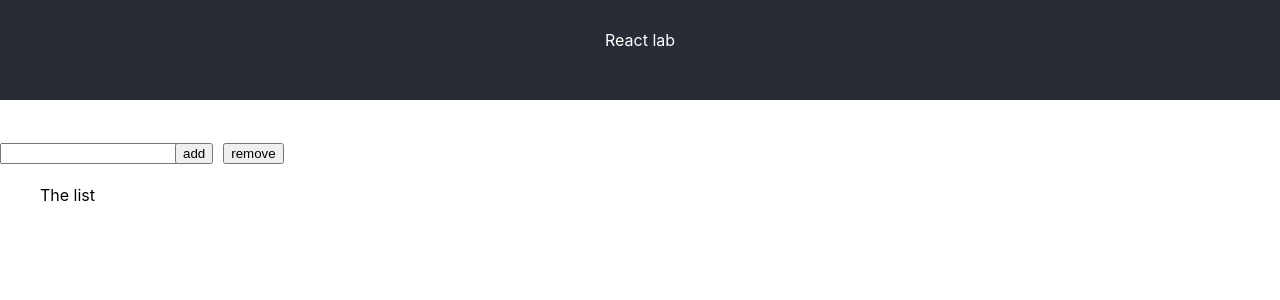
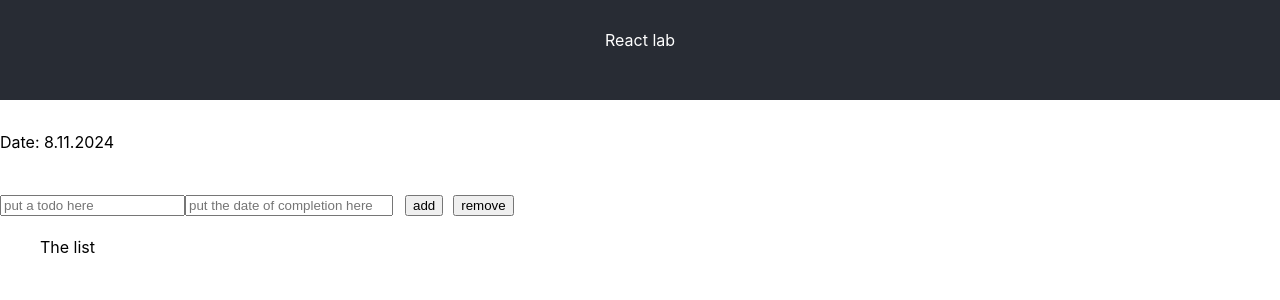
Before and after one commit to DenisV868/DenisV868.github.io, a React (Create React App) app: page / in a window 1280 px wide. Shown: the top 300 px of the page. Built offline with nearby package versions, Linux system fonts and the light colour scheme.

Commit message:
todo list project expanding

```diff
--- a/src/App.css
+++ b/src/App.css
@@ -46,7 +46,20 @@ input[type='text']{
 div.containerForList > button{
 
   position: relative;
-  left: 170px;
+  left: 400px;
   margin: 5px;
 
 }
+ul > li {
+  width: 500px;
+  display: block;
+  border: 1px solid darkgrey;
+  padding: 5px;
+}
+
+
+div > input[placeholder = "put the date of completion here"]{
+
+  width: 200px;
+
+}
--- a/src/App.js
+++ b/src/App.js
@@ -22,23 +22,36 @@ let techs = {
 }*/
 import List from "./tech";
 
-const InputVal = ({inputRef}) => {
+const date = new Date();
+const year = date.getFullYear();
+const month = date.getMonth() + 1;
+const day = date.getDate();
+let dateFormat = day + '.' + month + '.' + year;
 
-    return(<input type="text" ref={inputRef} />)
+
+const InputVal = ({inputRef,dateInputRef},) => {
+
+    return(<div>
+                <input type="text" placeholder={"put a todo here"} ref={inputRef}/>
+                < input type = "text" placeholder={"put the date of completion here"} ref = {dateInputRef}/>
+        </div>
+    )
 
 }
 
 function App() {
 
     const inputRef = createRef(null);
+    const dateInputRef = createRef(null)
 
     return (
     <div className="App">
       <header className="App-header">
         <p>React lab</p>
       </header>
-        <InputVal inputRef={inputRef} />
-        <List inputRef={inputRef}/>
+        <p>Date: {dateFormat}</p>
+        <InputVal inputRef={inputRef} dateInputRef={dateInputRef}/>
+        <List inputRef={inputRef} dateInputRef={dateInputRef}/>
     </div>
   );
 }
--- a/src/tech.js
+++ b/src/tech.js
@@ -60,17 +60,39 @@ const checkPrime = (n) => {
     return true;
 };*/
 
-const List = ({inputRef}) => {
+const List = ({inputRef,dateInputRef}) => {
 
     const [element, setElement] = useState([]);
     let input = inputRef
+    let dateInput = dateInputRef;
     function add() {
         if(inputRef.current) {
             input.current.focus();
+        }
+
+        let inputValue = inputRef.current?.value.trim();
+
+        if (dateInputRef.current){
+            dateInput.current.focus()
+        }
+
+        let dateInputValue = dateInputRef.current?.value.trim();
+
+        let combined = inputValue + " " +dateInputValue;
+
+        if (inputValue !== "" && dateInputValue !== "") {
             // append in react
-            setElement(prevState => [...prevState, input.current.value])
+            setElement(prevState => [...prevState, combined])
         }
-        input.current.value = "";
+
+        if(input.current) {
+            input.current.value = "";
+        }
+
+        if(dateInput.current){
+            dateInput.current.value = "";
+        }
+
     }
 
     function remove() {
```
